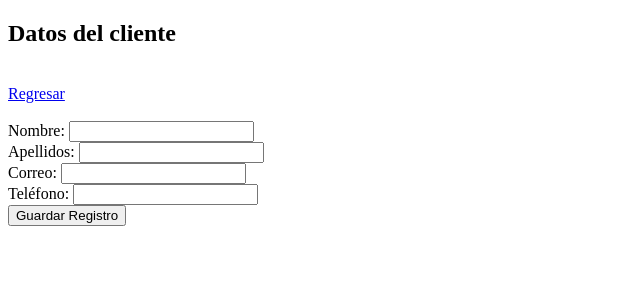
After one commit to estebansalguero/Tienda, a Spring Boot app: page /nuevoCliente in a window 1280 px wide. The commit adds this page. Shown: the top 300 px of the page, without its empty margins (0-640 px from the left). Run offline with Spring Boot 4, Linux system fonts and the light colour scheme.

Commit message:
Procedimientos de la clase de semana 5

```diff
--- a/src/main/java/com/tienda/controller/IndexController.java
+++ b/src/main/java/com/tienda/controller/IndexController.java
@@ -1,13 +1,14 @@
 package com.tienda.controller;
 
-import com.tienda.dao.ClienteDao;
 import com.tienda.domain.Cliente;
+import com.tienda.service.ClienteService;
 import lombok.extern.slf4j.Slf4j;
 import org.springframework.stereotype.Controller;
 import org.springframework.ui.Model;
-import org.springframework.web.bind.annotation.RequestMapping;
+import org.springframework.web.bind.annotation.GetMapping;
 import java.util.Arrays;
 import org.springframework.beans.factory.annotation.Autowired;
+import org.springframework.web.bind.annotation.PostMapping;
 
 @Controller
 @Slf4j
@@ -15,9 +16,9 @@ import org.springframework.beans.factory.annotation.Autowired;
 public class IndexController {
 
     @Autowired
-    private ClienteDao clienteDao;
+    private ClienteService clienteService;
 
-    @RequestMapping("/")
+    @GetMapping("/")
     public String inicio(Model model) {
         log.info("Ahora se usa arquitectura MVC");
 
@@ -31,10 +32,33 @@ public class IndexController {
         var clientes = Arrays.asList(cliente, cliente2);
         model.addAttribute("clientes", clientes);
 
-        var clientesDB = clienteDao.findAll();
+        var clientesDB = clienteService.getClientes();
         model.addAttribute("clientesDB", clientesDB);
 
         return "index";
     }
 
+    @GetMapping("/nuevoCliente")
+    public String nuevoCliente(Cliente cliente) {
+        return "modificarCliente";
+    }
+
+    @PostMapping("/guardarCliente")
+    public String guardarCliente(Cliente cliente){
+        clienteService.save(cliente);
+        return "redirect:/";
+    }
+
+    @GetMapping("/modificarCliente/{idcliente}")
+    public String modificarCliente(Cliente cliente, Model model){
+        var respuesta = clienteService.getCliente(cliente);
+        model.addAttribute("cliente", respuesta);
+        return "modificarCliente";
+    }
+
+    @GetMapping("/eliminarCliente/{idcliente}")
+    public String eliminarCliente(Cliente cliente){
+        clienteService.delete(cliente);
+        return "redirect:/";
+    }
 }
--- /dev/null
+++ b/src/main/resources/templates/modificarCliente.html
@@ -0,0 +1,34 @@
+<!DOCTYPE html>
+<html xmlsn:th="http://www.thymeleaf.org">
+    <head>
+        <title>Nuevo Cliente</title>
+        <meta charset="UTF-8">
+    </head>
+    <body>
+        <h2>Datos del cliente</h2>
+        <br>
+        <a th:href="@{/}">Regresar</a>
+        <br>
+        <br>
+
+        <form th:action="@{/guardarCliente}"
+            method="post"
+            th:object="${cliente}">
+            <input type="hidden" name="idcliente" th:field="*{idcliente}" />
+            <label for="nombre">Nombre: </label>
+            <input type="text" name="nombre" th:field="*{nombre}" />
+            <br>
+            <label for="apellidos">Apellidos: </label>
+            <input type="text" name="apellidos" th:field="*{apellidos}" />
+            <br>
+            <label for="correo">Correo: </label>
+            <input type="email" name="correo" th:field="*{correo}" />
+            <br>
+            <label for="telefono">Teléfono: </label>
+            <input type="tel" name="telefono" th:field="*{telefono}" />
+            <br>
+            <input type="submit" name="guardar" value="Guardar Registro" />
+        </form>
+
+    </body>
+</html>
```
Also changed, not shown: src/main/java/com/tienda/service/ClienteService.java (added, +16 -0 lines), src/main/java/com/tienda/service/ClienteServiceImpl.java (added, +40 -0 lines), src/main/resources/templates/index.html (+17 -2 lines), src/main/resources/templates/layout/plantilla.html (added, +20 -0 lines).
